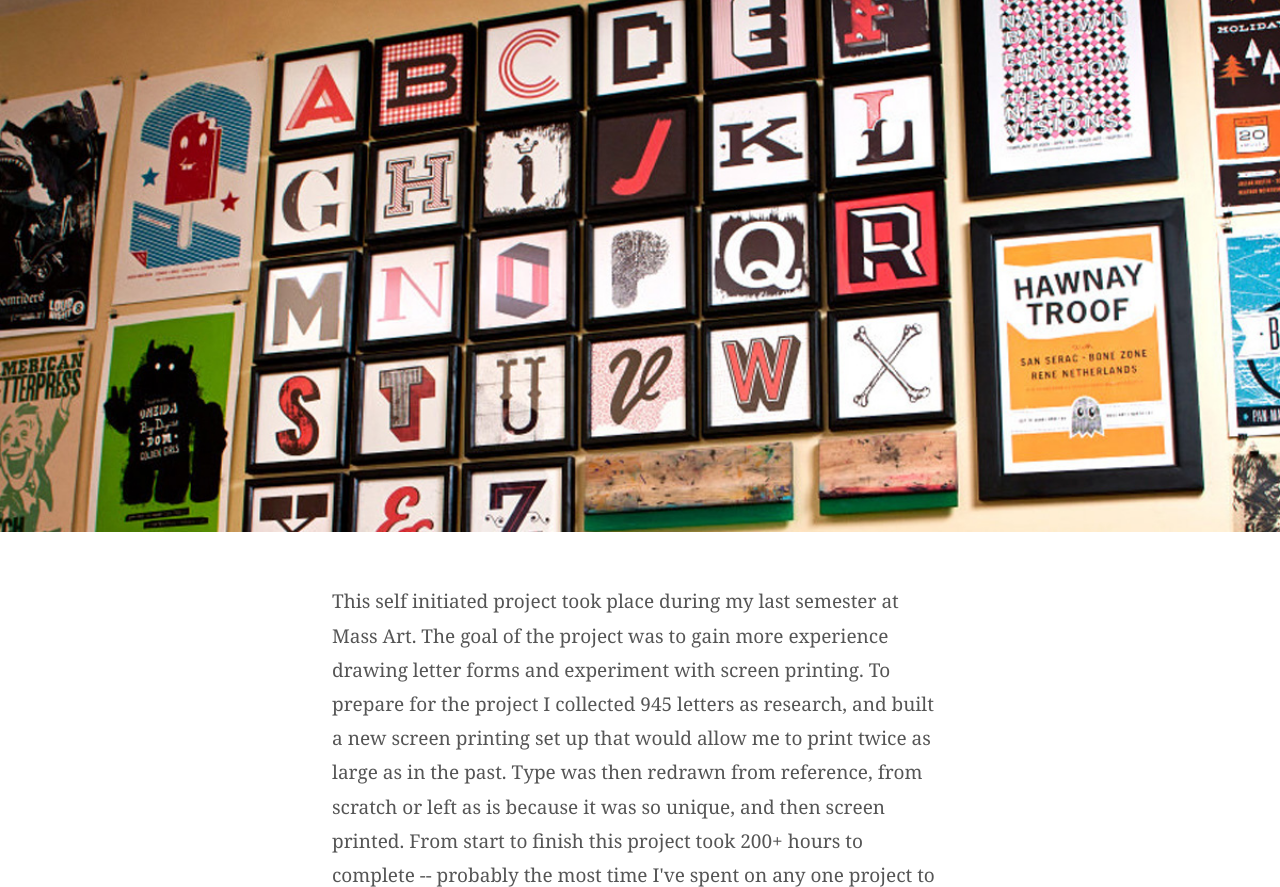
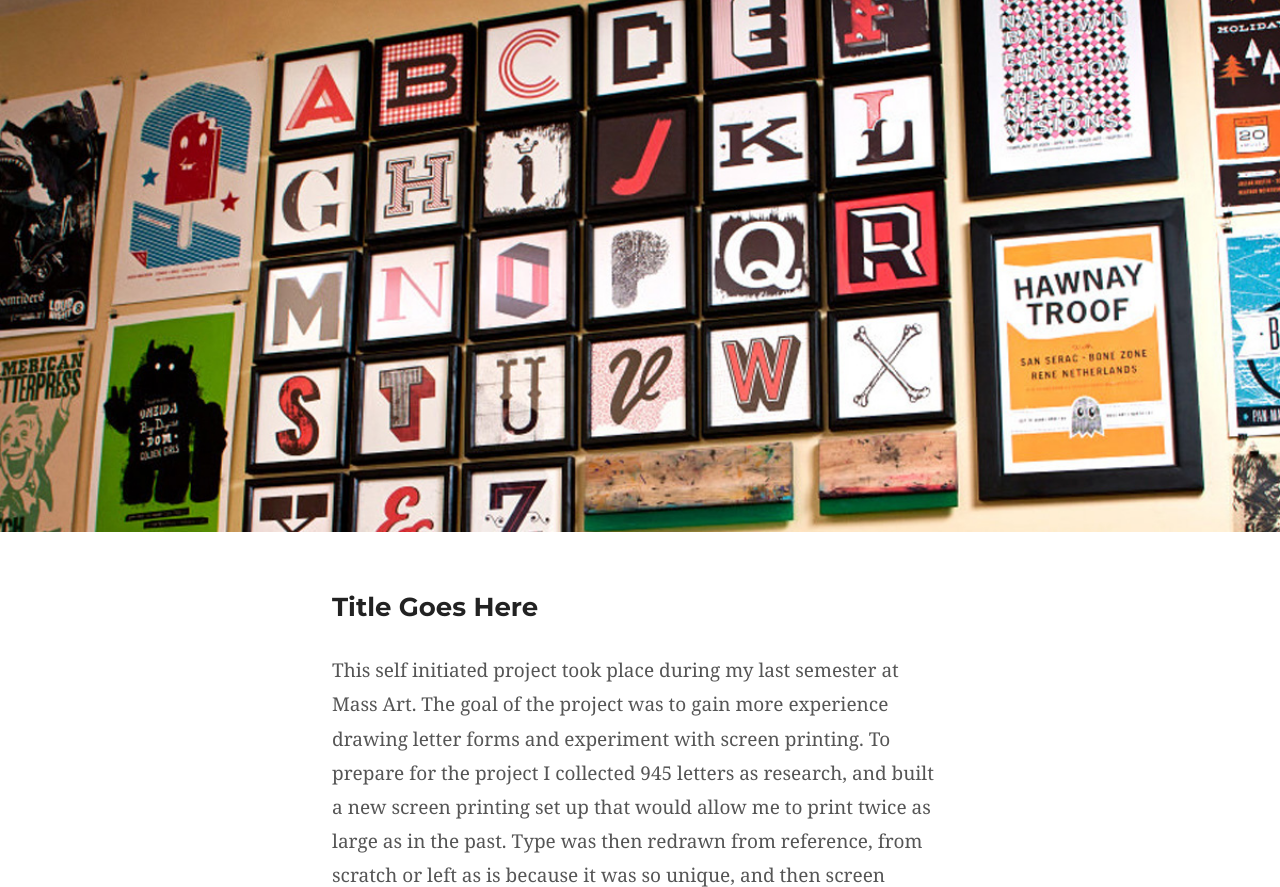
Before and after one commit to jpboneyard/jpboneyard.com, a PHP site: page /letterproject.html in a window 1280 px wide. Shown: the part 55-942 px from the top of the page. Run offline with PHP 8.4, Linux system fonts and the light colour scheme; some libraries are stand-ins or nearby versions.

Commit message:
trying out sans-typeface

```diff
--- a/_css/screen.css
+++ b/_css/screen.css
@@ -537,6 +537,14 @@ header {
   color: #555;
   font-weight: 400;
 }
+.project-page-mod h3 {
+  margin-bottom: 22px;
+  font-size: 26px;
+  line-height: 180%;
+  font-family: "Montserrat", sans-serif;
+  color: #222;
+  font-weight: 700;
+}
 
 /* ============================================= */
 /*	Footer										 */
--- a/_src/project/_variables.scss
+++ b/_src/project/_variables.scss
@@ -32,3 +32,4 @@ $highlight: #ea4c88;  //Pink
 $sans:Arial,Helvetica,Verdana,sans-serif;
 $serif: "schoolbook-web",Georgia,Times,Times New Roman,serif;
 $mono:"Courier New",Courier,mono;
+$sans-title:"Montserrat", sans-serif;
--- a/_src/screen.scss
+++ b/_src/screen.scss
@@ -197,6 +197,15 @@ header {
 		color: #555;
 		font-weight: 400;
 	}
+
+	h3 {
+		margin-bottom: 22px;
+		font-size: 26px;
+		line-height: 180%;
+		font-family: $sans-title;
+		color: #222;
+		font-weight: 700;
+	}
 }
 
 
--- a/letterproject.html
+++ b/letterproject.html
@@ -26,6 +26,8 @@
 	<!-- Web Fonts -->
 	<script type="text/javascript" src="//use.typekit.net/ryd8oxh.js"></script>
 	<script type="text/javascript">try{Typekit.load();}catch(e){}</script>
+	<link href='http://fonts.googleapis.com/css?family=Montserrat:700,400' rel='stylesheet' type='text/css'>
+
 </head>
 
 
@@ -55,6 +57,9 @@
 			</div> <!-- /feat-project-mod -->
 
 			<div class="project-page-mod">
+
+				<h3>Title Goes Here</h3>
+
 				<p>This self initiated project took place during my last semester at Mass Art. The goal of the project was to gain more experience drawing letter forms and experiment with screen printing. To prepare for the project I collected 945 letters as research, and built a new screen printing set up that would allow me to print twice as large as in the past. Type was then redrawn from reference, from scratch or left as is because it was so unique, and then screen printed. From start to finish this project took 200+ hours to complete -- probably the most time I've spent on any one project to date!</p>
 
 				<img class="feat-project-img" src="_img/letters-desk-jp-boneyard-1.jpg" />
```
